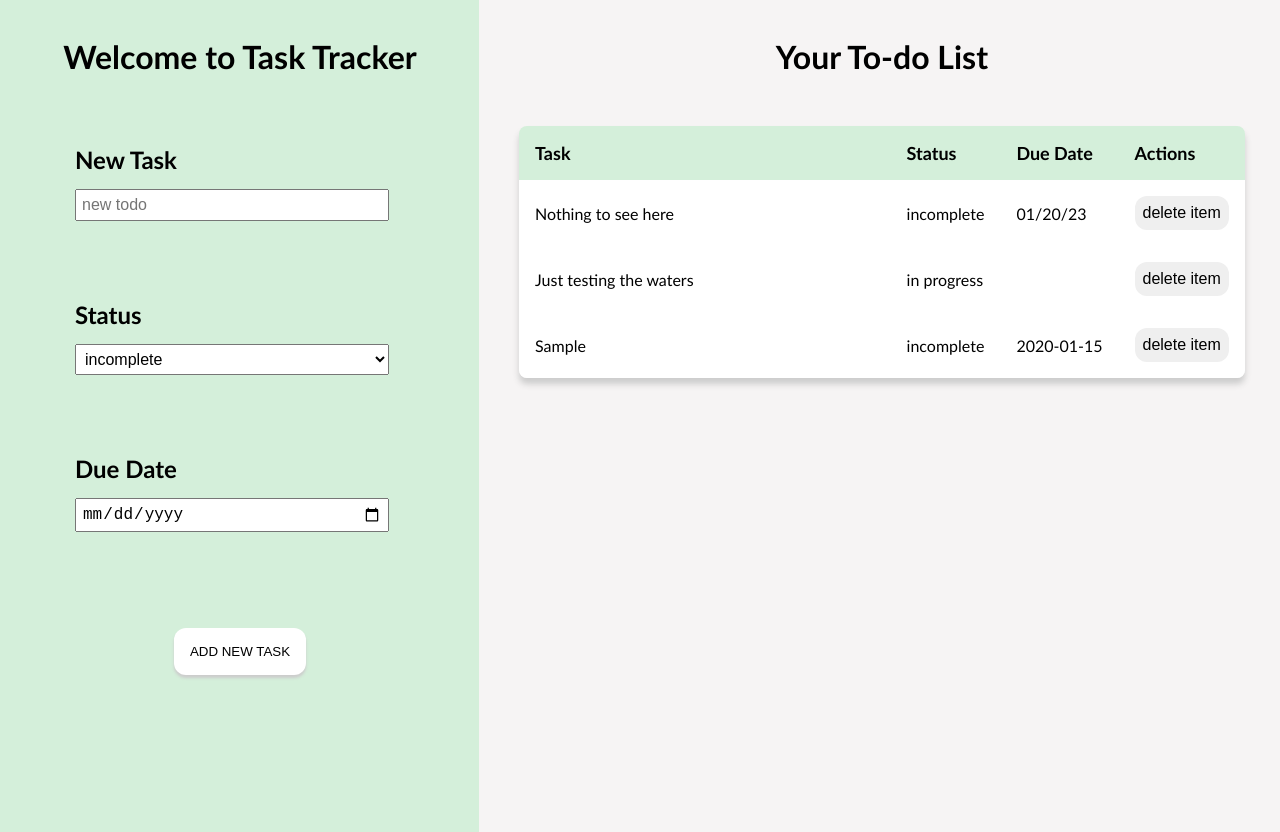
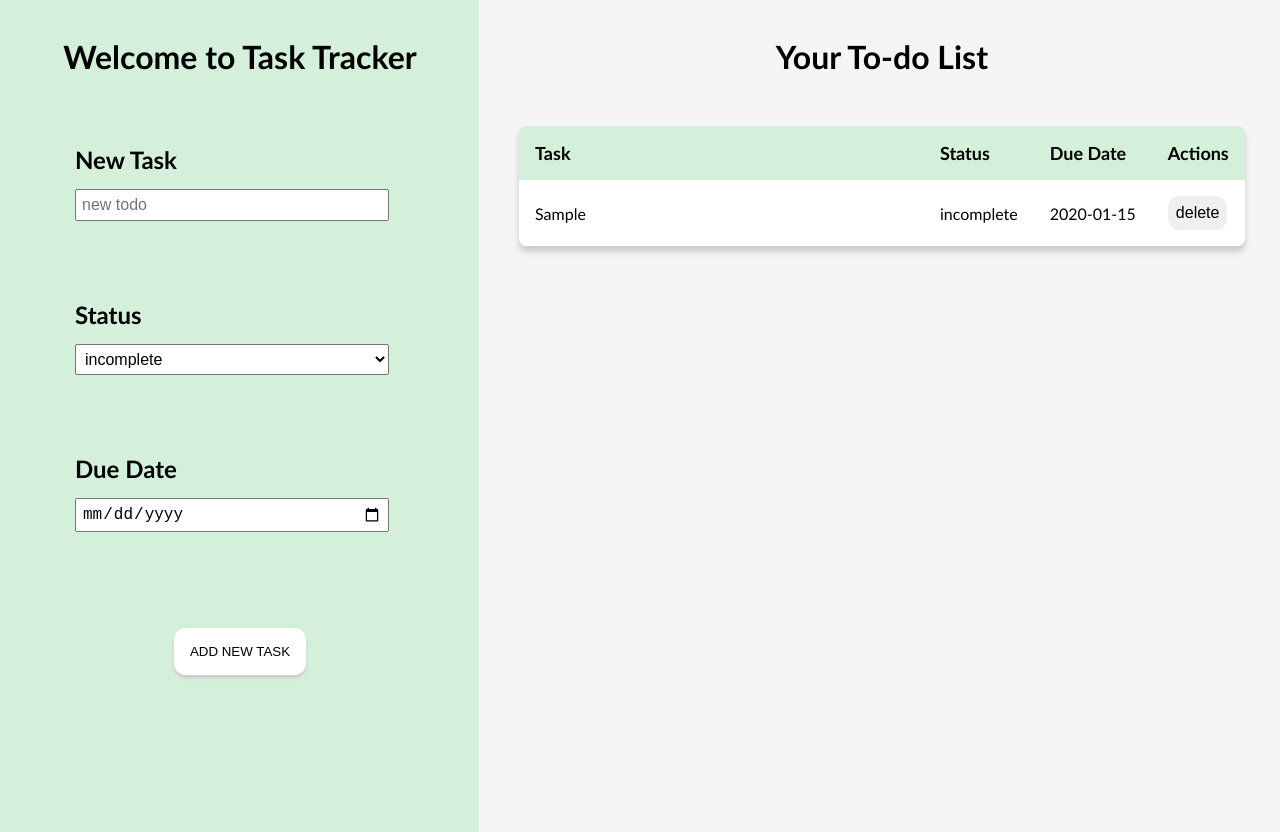
Before and after one commit to tmrich212/task-tracker-redemption, a React (Create React App) app: page / in a window 1280 px wide. Both pictures are taken after typing "Sample", "2020-01-15" into the empty fields and a click on the button "ADD NEW TASK". Built offline with nearby package versions, Linux system fonts and the light colour scheme.

Commit message:
Added local storage to persist data

```diff
--- a/src/App.js
+++ b/src/App.js
@@ -1,16 +1,32 @@
-import { useState } from 'react';
+import { useEffect, useState } from 'react';
 import './App.css';
 import Form from './components/Form';
 import TaskPanel from './components/TaskPanel';
 import Modal from './components/Modal';
 
+
+
+
 function App() {
   const [showModal, setShowModal] = useState(false);
 
-  const [tasks, setNewTasks] = useState([
-    {task: 'Nothing to see here', status: 'incomplete', date: '01/20/23', id: 1},
-    {task: 'Just testing the waters', status: 'in progress', id: 2},
-  ]);
+  const [tasks, setNewTasks] = useState(getLocalData());
+
+  function getLocalData(){
+    const todoItem = localStorage.getItem("tasks")
+    const savedTasks = JSON.parse(todoItem)
+    return savedTasks || [];
+  }
+  // {task: 'Nothing to see here', status: 'incomplete', date: '01/20/23', id: 1},
+    // {task: 'Just testing the waters', status: 'in progress', id: 2},
+  // useEffect(() => {
+  //   const data = localStorage.getItem('tasks');
+  //   if (data !== null) setNewTasks(JSON.parse(data))
+  // }, [])
+
+  useEffect(() => {
+    localStorage.setItem("tasks", JSON.stringify(tasks))
+  }, [tasks])
 
   const handleClick = (id) => {
     setNewTasks((prevTask) => {
--- a/src/components/NewTaskForm.js
+++ b/src/components/NewTaskForm.js
@@ -7,6 +7,7 @@ export default function NewTaskForm() {
 
     const handleSubmit = (e) => {
         e.preventDefault();
+
         const newTask = {
             task: task,
             status: status,
--- a/src/components/TaskPanel.css
+++ b/src/components/TaskPanel.css
@@ -31,6 +31,14 @@ header h1 {
     max-width: 90%;
     table-layout: fixed;
     overflow-x: auto;
+}
+
+.label-incomplete {
+    background-color: #7ca585;
+}
+
+.label-in-progress {
+    background-color: orange;
 }
 
 .table thead {
--- a/src/components/TaskPanel.js
+++ b/src/components/TaskPanel.js
@@ -19,27 +19,15 @@ const TaskPanel = ({ tasks, handleClick, editTask }) => {
               {tasks.map((task, idx) => (
                 <tr key={task.idx}>
                   <td>{task.task}</td>
-                  <td>{task.status}</td>
+                  <td className={`${task.status}`}>{task.status}</td>
                   <td>{task.date}</td>
                   {/* <td><button className='action-btn' onClick={() => editTask(idx)}>edit</button></td> */}
-                  <td><button className='action-btn' onClick={() => handleClick(task.id)}>delete item</button></td>
+                  <td><button className='action-btn' onClick={() => handleClick(task.id)}>delete</button></td>
                 </tr>
               ))}
 
             </tbody>
           </table>
-
-{/*
-            <div className='task-container'>
-            {tasks.map((task) => (
-                  <div key={task.id} className="task-item">
-                    <h3>{task.task}</h3>
-                    <p>status: {task.status}</p>
-                    <p>due date: {task.date}</p>
-
-                  </div>
-            ))}
-            </div> */}
         </div>
      );
 }
```
Also changed, not shown: src/components/Form.css (line endings or trailing spaces).
